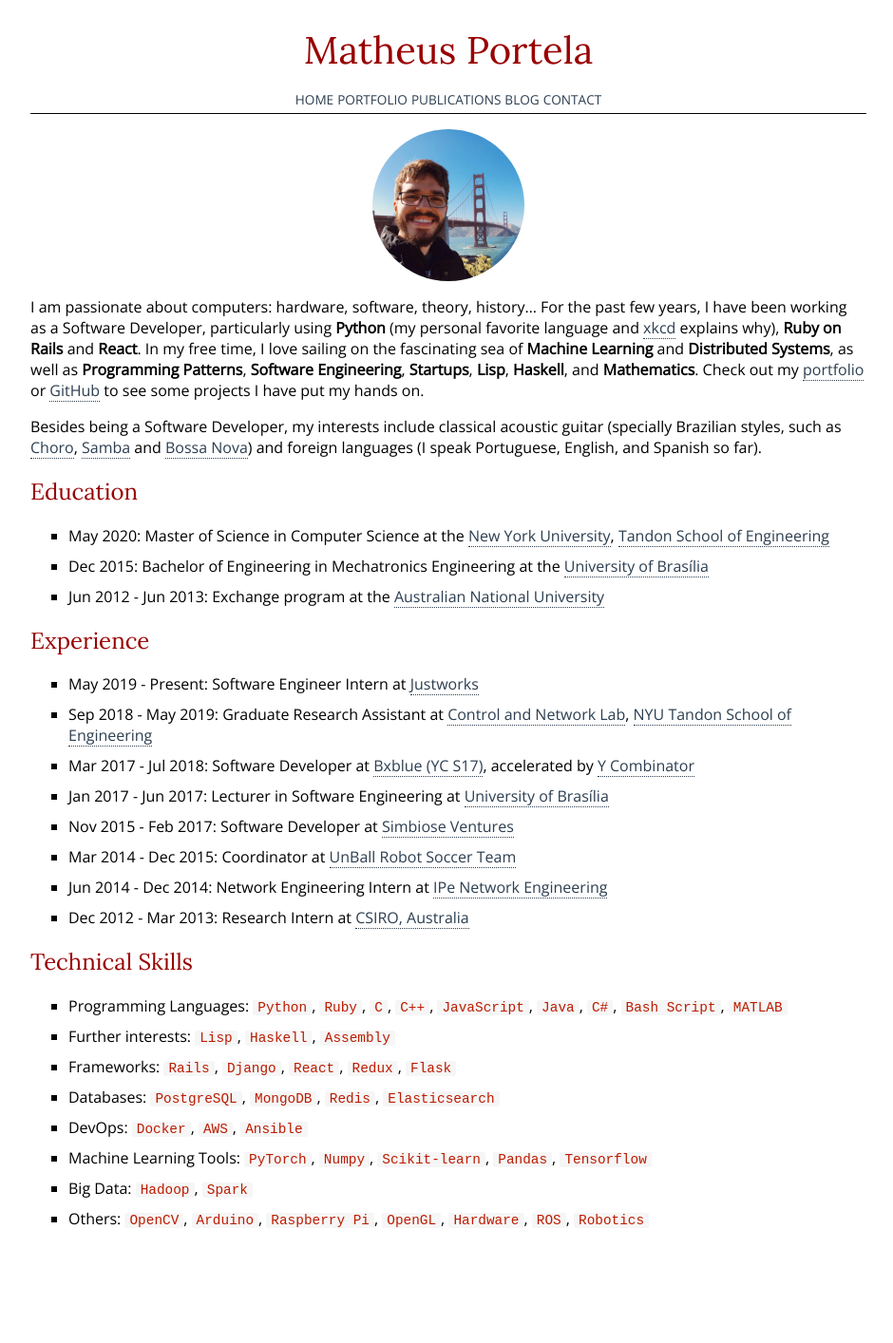
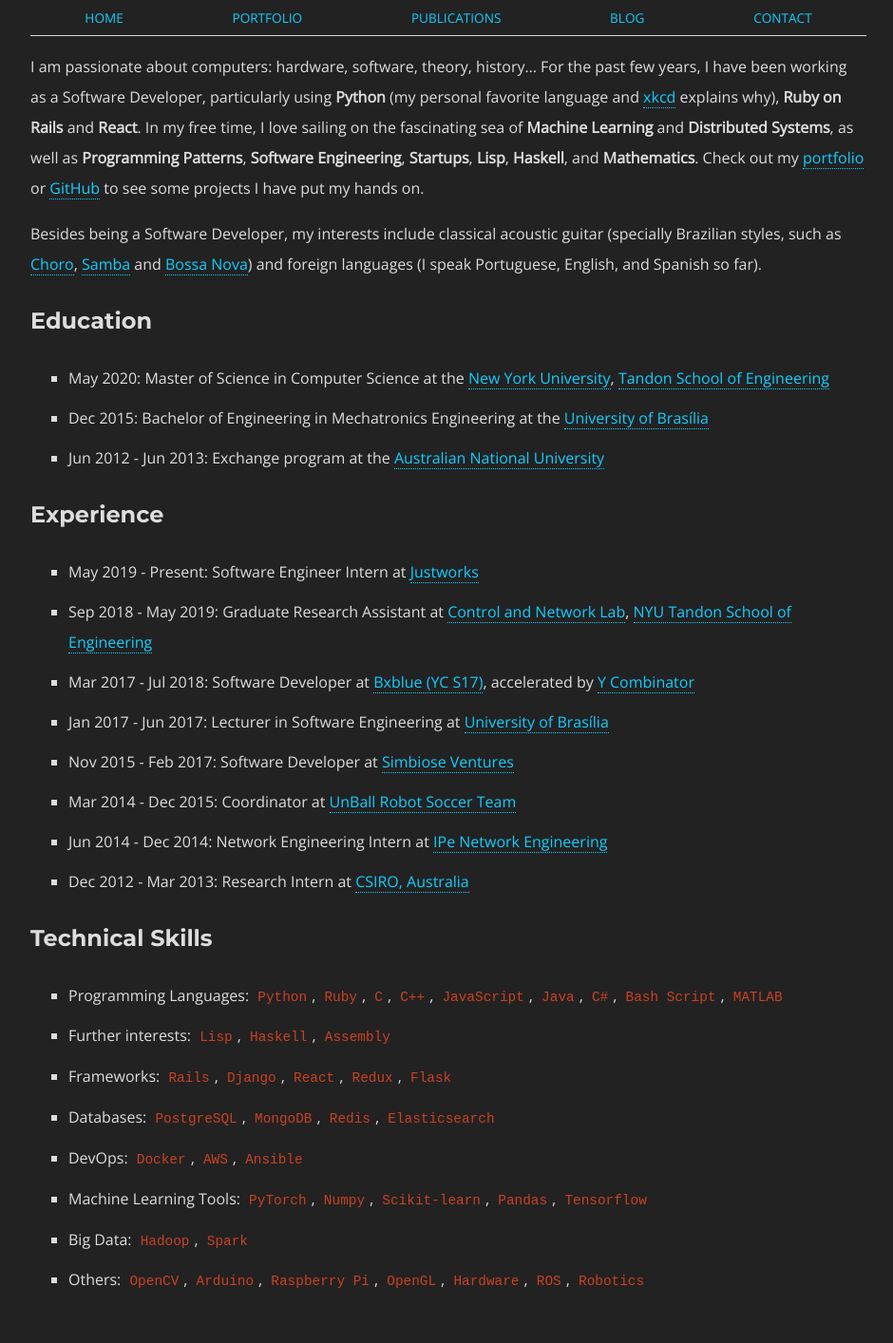
Before and after one commit to matheusportela/matheusportela.github.io, a Jekyll site: the page built from index.md, in a window 1280 px wide. Shown: the whole page at 95% size, without its empty margins (168-1108 px from the left). Built offline with Jekyll 4.4.1, drawn with Linux system fonts in a browser that asks for light colours; some web fonts are replaced; before the commit the page ends 1344 px from its top, so only the background shows below that.

Commit message:
Update styles

```diff
--- a/_includes/head.html
+++ b/_includes/head.html
@@ -15,7 +15,9 @@
 
   <!-- CSS -->
   <link rel="stylesheet" href="/assets/css/main.css">
-  <link href="https://fonts.googleapis.com/css?family=Lora|Open+Sans|Droid+Sans+Mono" rel="stylesheet">
+  <!-- <link href="https://fonts.googleapis.com/css?family=Lora|Open+Sans|Droid+Sans+Mono" rel="stylesheet"> -->
+  <link href="https://fonts.googleapis.com/css?family=Lora|Open+Sans|Droid+Sans+Mono|Montserrat:400,700" rel="stylesheet">
+  <!-- <link href="https://fonts.googleapis.com/css?family=Montserrat&display=swap" rel="stylesheet"> -->
 
   <!-- Icons -->
   <link rel="shortcut icon" href="/assets/favicon/favicon.ico">
--- a/_includes/navbar.html
+++ b/_includes/navbar.html
@@ -1,5 +1,3 @@
-<h1 class="site-title">Matheus Portela</h1>
-
 <nav class="navbar">
   <a class="navbar-item" href="/">Home</a>
   <a class="navbar-item" href="/portfolio">Portfolio</a>
--- a/assets/css/main.css
+++ b/assets/css/main.css
@@ -7,16 +7,19 @@
 
 body {
     margin-bottom: 50px;
+    background-color: #222;
+    color: #ddd;
+    line-height: 2;
 }
 
 h1, h2, h3, h4, h5, h6 {
-    font-family: 'Lora', serif;
-    font-weight: lighter;
-    color: #900;
+    font-family: 'Montserrat', sans-serif;
+    font-weight: bold;
 }
 
 h1 {
     font-size: 1.8em;
+    margin-top: 40px;
 }
 
 h2 {
@@ -44,17 +47,16 @@
 }
 
 pre {
-    background-color: #f6f6f6;
+    background-color: #1a1a1a;
     border-radius: 2px;
     padding: 0 5px;
-    overflow-x: scroll;
+    overflow-x: auto;
 }
 
 code {
     font-family: 'Droid Sans Mono', monospace;
     font-size: 0.9em;
-    color: #bc1b00;
-    background-color: #f6f6f6;
+    color: #CC4121;
     border-radius: 2px;
     padding: 0 5px;
 }
@@ -67,11 +69,11 @@
     text-decoration: none;
     border-bottom-style: dotted;
     border-bottom-width: 1px;
-    color: #2c3e50;
+    color: #0FCFFF;
 }
 
 a:hover {
-    color: #bc1b00;
+    color: #03FFA6;
 }
 
 img {
@@ -99,11 +101,12 @@
 }
 
 .navbar {
+    display: flex;
+    justify-content: space-around;
     border-bottom-style: solid;
     border-bottom-width: thin;
     padding: 5px 0;
     margin: 0 40px;
-    text-align: center;
 }
 
 .navbar-item {
@@ -123,7 +126,7 @@
 }
 
 .site-title, .page-title, .post .post-title {
-    font-family: 'Lora', serif;
+    font-family: 'Montserrat', sans-serif;
     text-align: center;
     margin-bottom: 0.3em;
 }
--- a/index.md
+++ b/index.md
@@ -2,7 +2,7 @@
 layout: page
 ---
 
-![](/assets/images/me.jpg){:class="avatar"}
+<!-- ![](/assets/images/me.jpg){:class="avatar"} -->
 
 I am passionate about computers: hardware, software, theory, history... For the past few years, I have been working as a Software Developer, particularly using **Python** (my personal favorite language and [xkcd](http://xkcd.com/353) explains why), **Ruby on Rails** and **React**. In my free time, I love sailing on the fascinating sea of **Machine Learning** and **Distributed Systems**, as well as **Programming Patterns**, **Software Engineering**, **Startups**, **Lisp**, **Haskell**, and **Mathematics**. Check out my [portfolio](/portfolio) or [GitHub](http://github.com/matheusportela/) to see some projects I have put my hands on.
 
```
